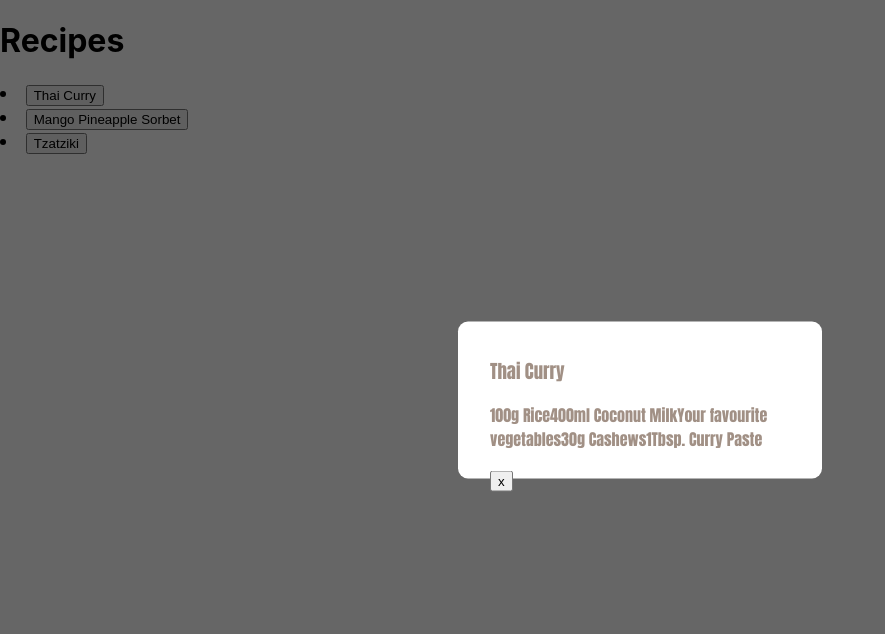
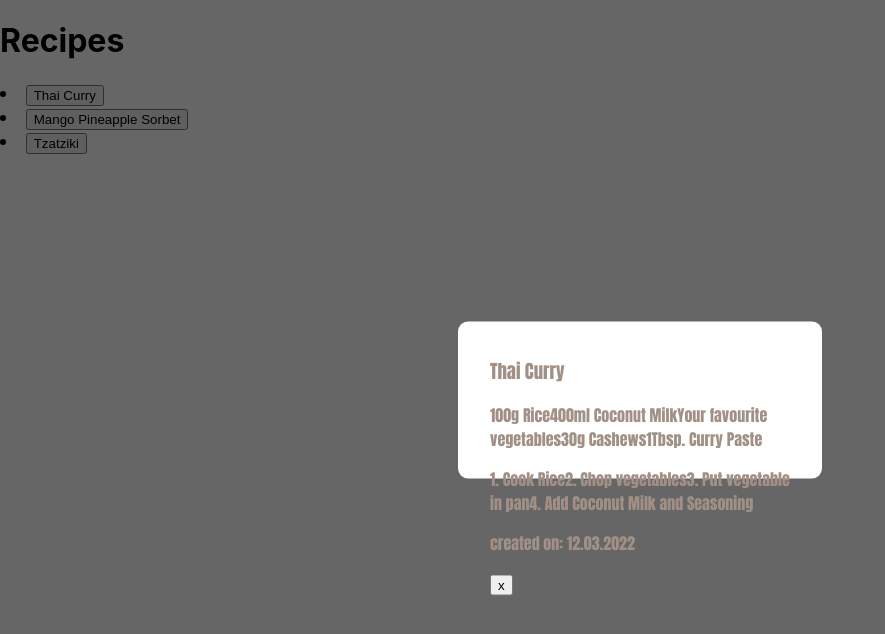
Before and after one commit to vickybremer/Rezeptbuch, a React (Create React App) app in the folder rezeptbuch/: page / in a window 1280 px wide. Both pictures are taken after a click on the button "Thai Curry". Shown: the top 634 px of the page, without its empty margins (0-885 px from the left). Built offline with nearby package versions, Linux system fonts and the light colour scheme.

Commit message:
FullRecipe.js: Gesamtes Rezept anzeigen

```diff
--- a/rezeptbuch/src/components/fullRecipe/fullRecipe.js
+++ b/rezeptbuch/src/components/fullRecipe/fullRecipe.js
@@ -2,12 +2,16 @@ import styles from './fullRecipe.module.css';
 //import recipeData from "../recipes/Recipe-data.json"
 
 export default function FullRecipe({ listData, selectedRecipe, closeHandler }) {
+    //die Rezepte werden nach dem Title gefiltert (.filter = Array)
     const recipe = listData.filter((item) => item.title === selectedRecipe)
+
     return (
         <div className={styles.container}>
             <div className={styles.infoBox}>
                 <h3>{recipe[0].title}</h3>
                 <p>{recipe[0].ingredients}</p>
+                <p>{recipe[0].steps}</p>
+                <p>{"created on: "+ recipe[0].date}</p>
                 <button onClick={closeHandler}>x</button>
             </div>
         </div>
--- a/rezeptbuch/src/components/recipes/Recipes.js
+++ b/rezeptbuch/src/components/recipes/Recipes.js
@@ -10,7 +10,7 @@ export default function Recipes() {
     //zeigt den State, ob Rezept gezeigt wird
     // const [showFullRecipe, setShowFullRecipe] = useState(false)
 
-    //welches angezeigt wird
+    //zeigt, welches Rezept angezeigt wird
     const [selectedRecipe, setSelectedRecipe] = useState(null)
 
     // const toggleFullRecipe = () => {
```
